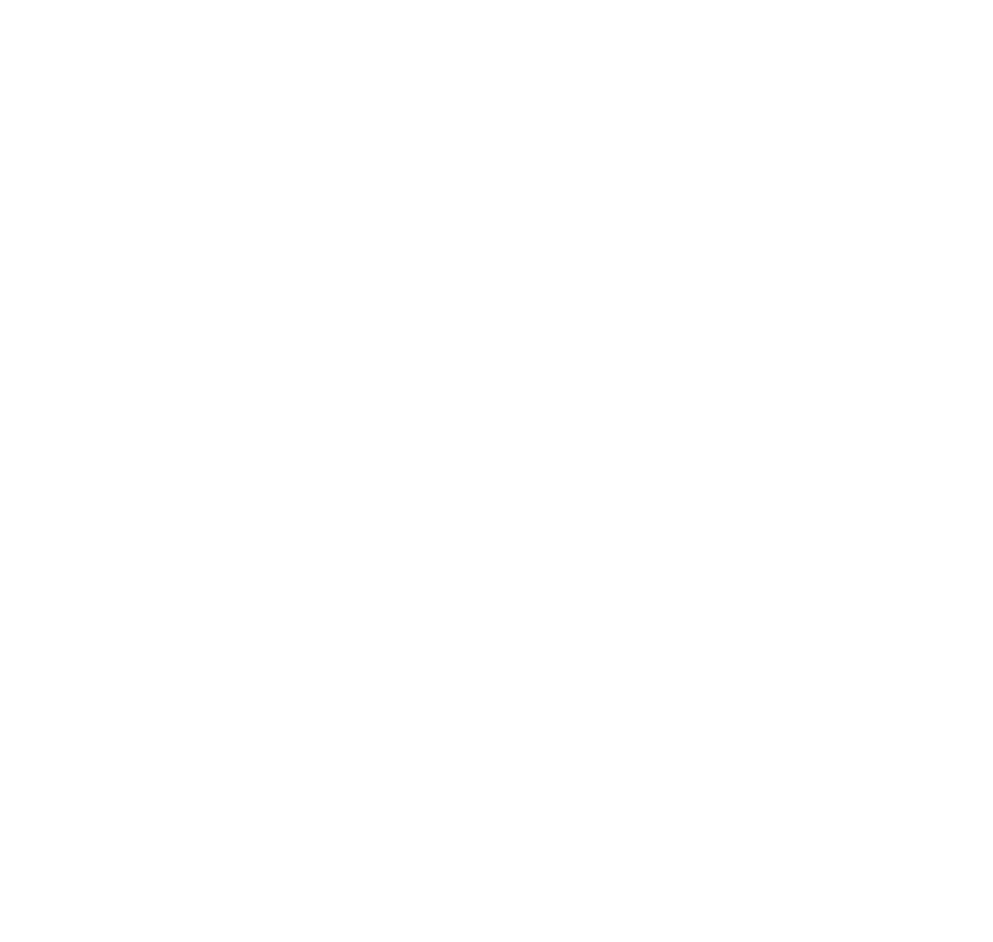
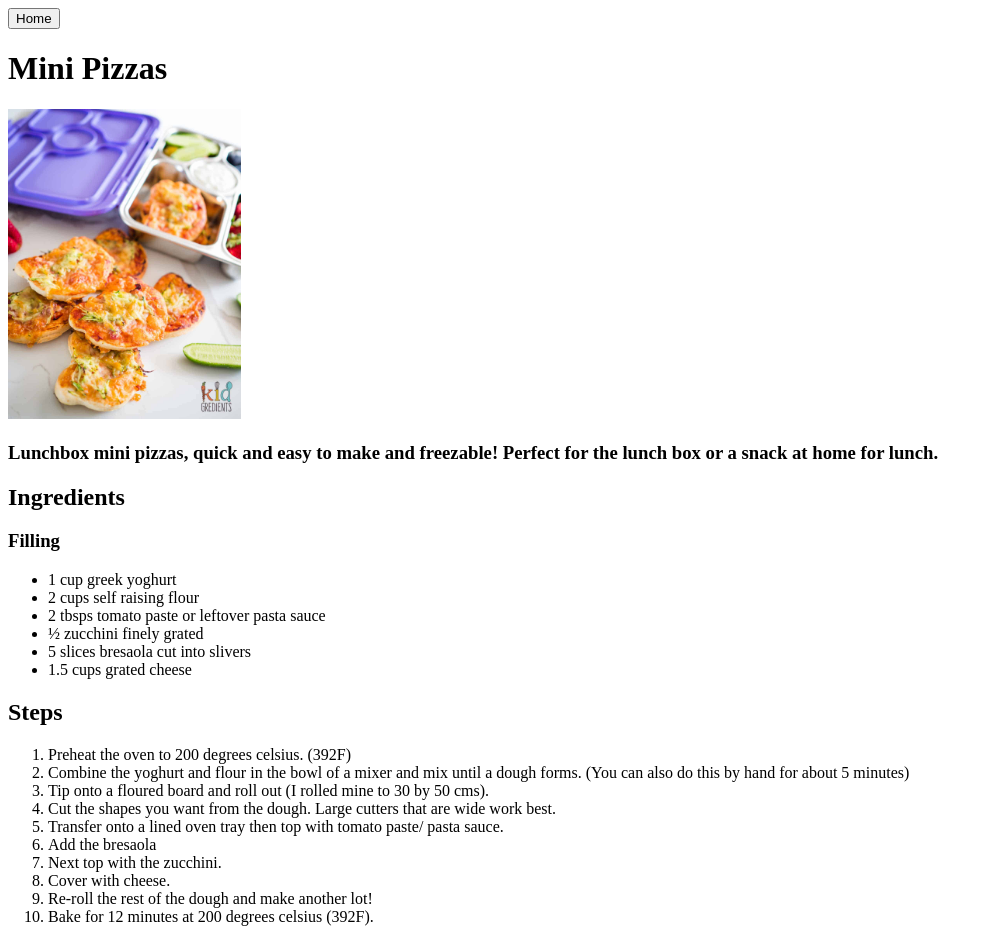
Before and after one commit to Noa-ie/css-recipes, a plain HTML site: page recipes/mini-pizzas.html in a window 1280 px wide. Shown: the whole page, without its empty margins (0-993 px from the left). Before the commit the page ends 800 px from the top, so only its background shows below. Drawn offline with Linux system fonts and the light colour scheme.

Commit message:
Finish HTML structure for mini-pizzas recipe page

```diff
--- a/recipes/mini-pizzas.html
+++ b/recipes/mini-pizzas.html
@@ -3,9 +3,43 @@
 <head>
     <meta charset="UTF-8">
     <meta name="viewport" content="width=device-width, initial-scale=1.0">
-    <title>Mini Pizzas</title>
+    <title>Chicken Nuggets</title>
+    <link rel="stylesheet" href="recipestyles.css">
 </head>
+
 <body>
+    <a href="../index.html"><button>Home</button></a>
+    <div class="card">
+        <h1>Mini Pizzas</h1>
+        <img src="../images/mini_pizzas.jpg" alt="Mini pizzas on a bench and in a lunchbox" height="310" width="auto">
+        <h3>Lunchbox mini pizzas, quick and easy to make and freezable!  Perfect for the lunch box or a snack at home for lunch.</h3>
+    </div>
 
+    <div class="ingredients">
+        <h2>Ingredients</h2>
+        <h3>Filling</h3>
+            <ul class="list">
+                <li>1 cup greek yoghurt</li>
+                <li>2 cups self raising flour</li>
+                <li>2 tbsps tomato paste or leftover pasta sauce</li>
+                <li>½ zucchini finely grated</li>
+                <li>5 slices bresaola cut into slivers</li>
+                <li>1.5 cups grated cheese</li>
+            </ul>
+
+    <div class="steps">
+        <h2>Steps</h2>
+        <ol class="list">
+            <li>Preheat the oven to 200 degrees celsius. (392F)</li>
+            <li>Combine the yoghurt and flour in the bowl of a mixer and mix until a dough forms. (You can also do this by hand for about 5 minutes)</li>
+            <li>Tip onto a floured board and roll out (I rolled mine to 30 by 50 cms).</li>
+            <li>Cut the shapes you want from the dough. Large cutters that are wide work best.</li>
+            <li>Transfer onto a lined oven tray then top with tomato paste/ pasta sauce.</li>
+            <li>Add the bresaola</li>
+            <li>Next top with the zucchini.</li>
+            <li>Cover with cheese.</li>
+            <li>Re-roll the rest of the dough and make another lot!</li>
+            <li>Bake for 12 minutes at 200 degrees celsius (392F).</li>
+        </ol>
 </body>
 </html>
```
